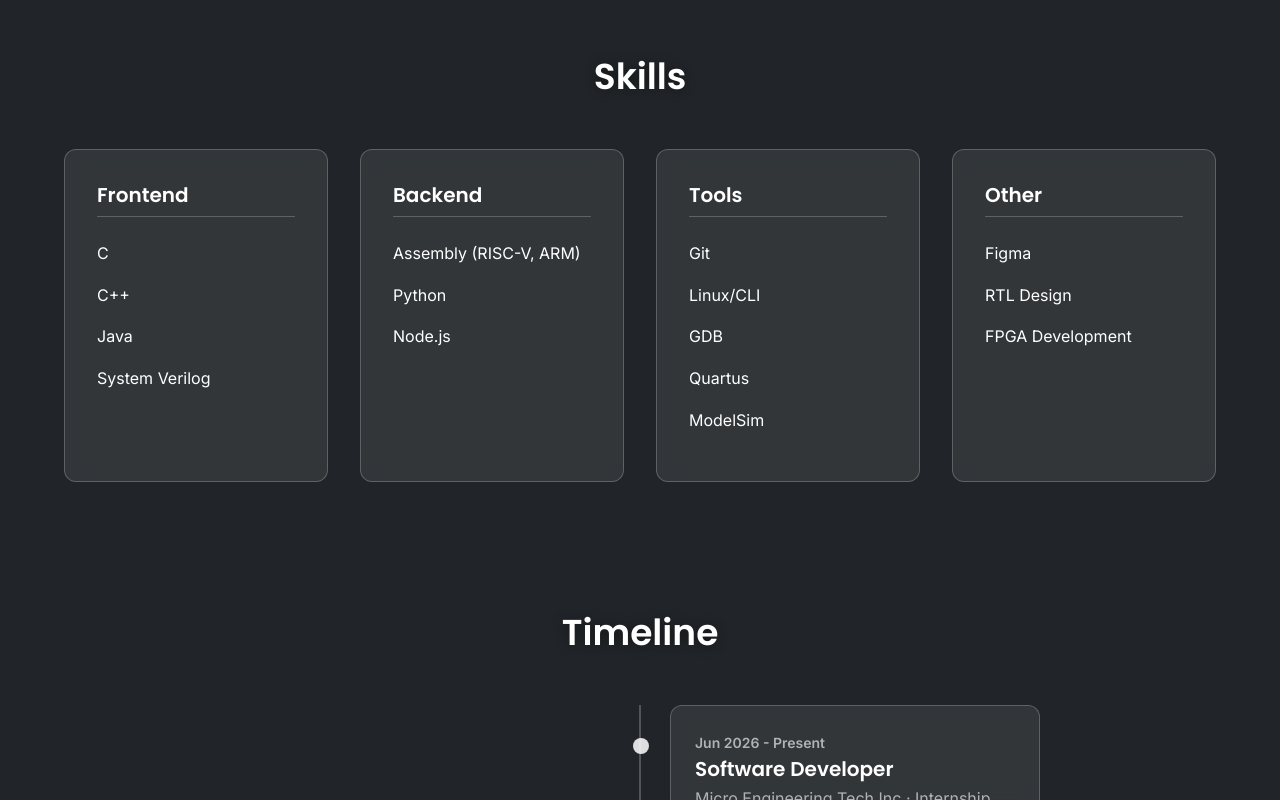
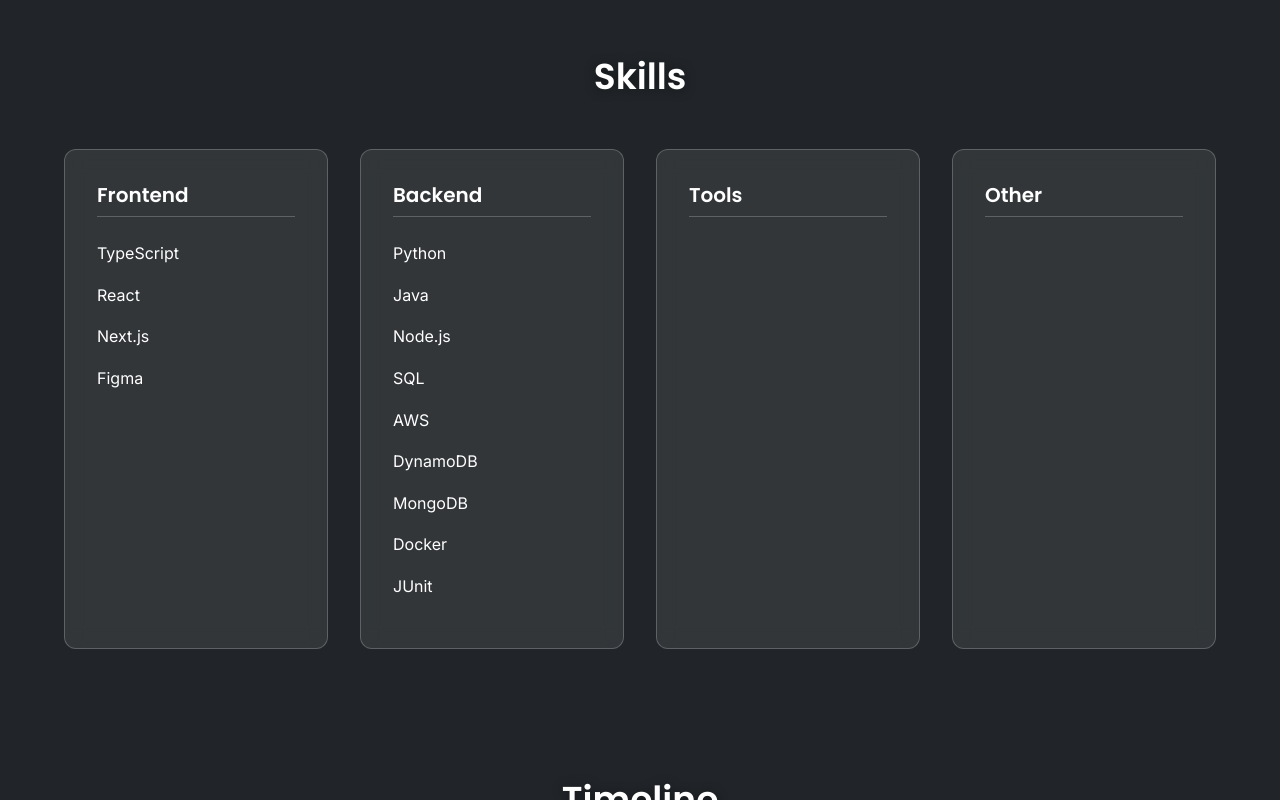
Before and after one commit to Bwong99/portfolio, a Next.js app: page /about in a window 1280 px wide. Shown: the part 894-1694 px from the top of the page. Built offline with nearby package versions, Linux system fonts and the light colour scheme.

Commit message:
Regroup skills by discipline

```diff
--- a/src/data/index.ts
+++ b/src/data/index.ts
@@ -9,21 +9,35 @@
 ];
 
 export const skills: Skill[] = [
-  { name: 'C', level: 85, category: 'frontend' },
-  { name: 'C++', level: 85, category: 'frontend' },
-  { name: 'Java', level: 80, category: 'frontend' },
-  { name: 'System Verilog', level: 75, category: 'frontend' },
-  { name: 'Assembly (RISC-V, ARM)', level: 70, category: 'backend' },
-  { name: 'Python', level: 80, category: 'backend' },
-  { name: 'Node.js', level: 75, category: 'backend' },
-  { name: 'Git', level: 90, category: 'tools' },
-  { name: 'Linux/CLI', level: 85, category: 'tools' },
-  { name: 'GDB', level: 75, category: 'tools' },
-  { name: 'Quartus', level: 80, category: 'tools' },
-  { name: 'ModelSim', level: 75, category: 'tools' },
-  { name: 'Figma', level: 70, category: 'other' },
-  { name: 'RTL Design', level: 80, category: 'other' },
-  { name: 'FPGA Development', level: 75, category: 'other' },
+  { name: 'TypeScript', category: 'frontend' },
+  { name: 'React', category: 'frontend' },
+  { name: 'Next.js', category: 'frontend' },
+  { name: 'Figma', category: 'frontend' },
+
+  { name: 'Python', category: 'backend' },
+  { name: 'Java', category: 'backend' },
+  { name: 'Node.js', category: 'backend' },
+  { name: 'SQL', category: 'backend' },
+  { name: 'AWS', category: 'backend' },
+  { name: 'DynamoDB', category: 'backend' },
+  { name: 'MongoDB', category: 'backend' },
+  { name: 'Docker', category: 'backend' },
+  { name: 'JUnit', category: 'backend' },
+
+  { name: 'C', category: 'hardware' },
+  { name: 'C++', category: 'hardware' },
+  { name: 'SystemVerilog', category: 'hardware' },
+  { name: 'Assembly (RISC-V, ARM)', category: 'hardware' },
+  { name: 'RTL Design', category: 'hardware' },
+  { name: 'FPGA Development', category: 'hardware' },
+  { name: 'Quartus', category: 'hardware' },
+  { name: 'ModelSim', category: 'hardware' },
+  { name: 'GDB', category: 'hardware' },
+  { name: 'Linux/Unix', category: 'hardware' },
+
+  { name: 'PyTorch', category: 'ml' },
+  { name: 'TensorFlow', category: 'ml' },
+  { name: 'OpenCV', category: 'ml' },
 ];
 
 // Newest first.
@@ -102,5 +116,4 @@
 
 Beyond engineering, I'm an avid photographer who finds inspiration in urban landscapes and natural beauty. This creative perspective helps me approach technical challenges with a unique mindset, always considering both functionality and elegance in my designs.`,
   location: 'Vancouver, BC',
-  availability: 'Open to co-op opportunities',
 };
--- a/src/types/index.ts
+++ b/src/types/index.ts
@@ -29,8 +29,7 @@
 // Skills types
 export interface Skill {
   name: string;
-  level: number;
-  category: 'frontend' | 'backend' | 'tools' | 'other';
+  category: 'frontend' | 'backend' | 'hardware' | 'ml';
 }
 
 // Timeline types — schooling and work history share one track
```
